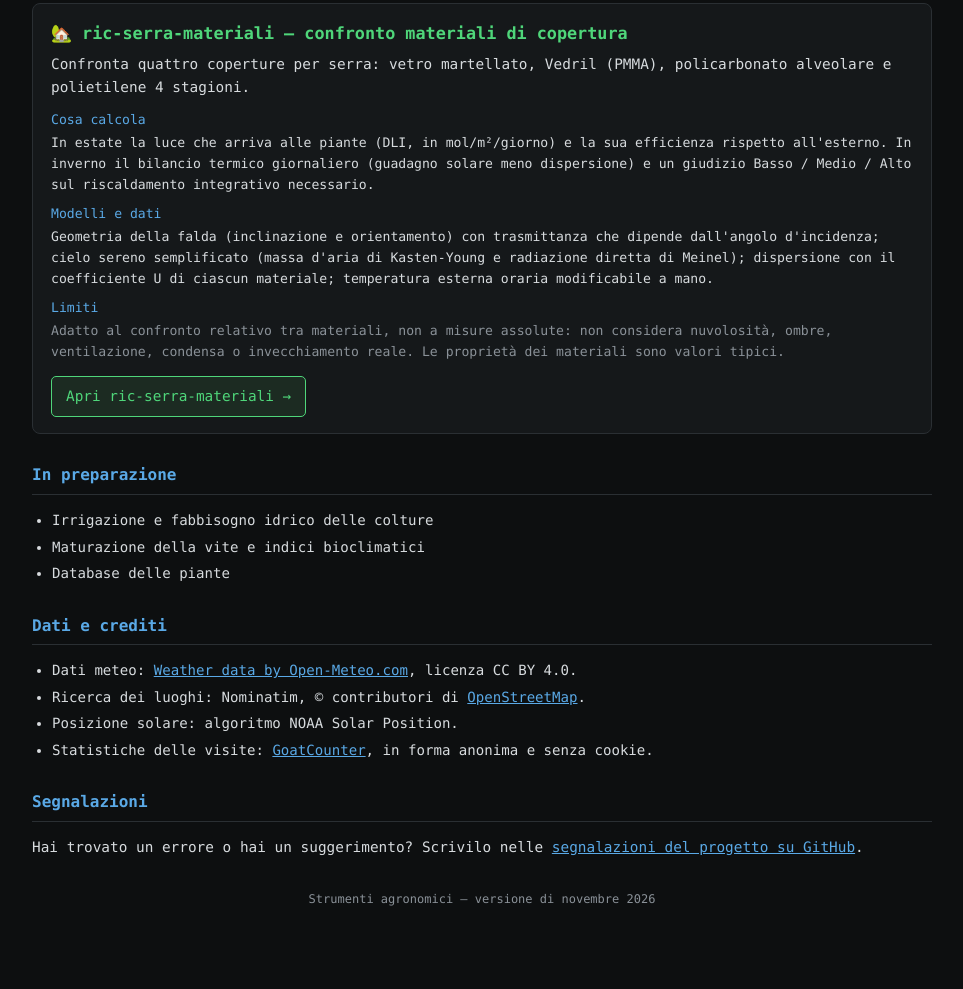
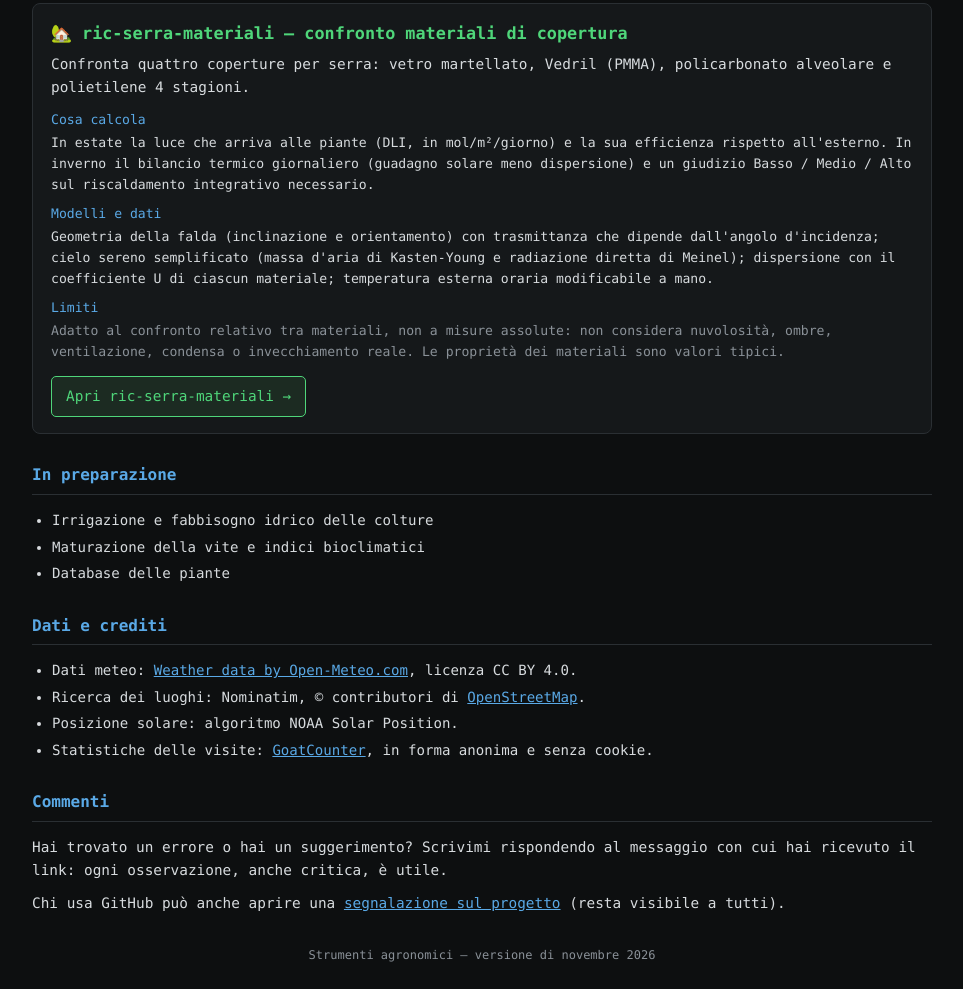
Before and after one commit to Riccardo1960L/strumenti-agronomici, a plain HTML site: page index.html in a window 1280 px wide. Shown: the part 1213-2202 px from the top of the page, without its empty margins (158-1121 px from the left). Before the commit the page ends 2146 px from the top, so only its background shows below. Drawn offline with Linux system fonts and the light colour scheme.

Commit message:
Commenti: rispondere al messaggio di invito

```diff
--- a/index.html
+++ b/index.html
@@ -102,8 +102,9 @@
     <li>Statistiche delle visite: <a href="https://www.goatcounter.com/" target="_blank" rel="noopener">GoatCounter</a>, in forma anonima e senza cookie.</li>
   </ul>
 
-  <h2>Segnalazioni</h2>
-  <p>Hai trovato un errore o hai un suggerimento? Scrivilo nelle <a href="https://github.com/Riccardo1960L/strumenti-agronomici/issues" target="_blank" rel="noopener">segnalazioni del progetto su GitHub</a>.</p>
+  <h2>Commenti</h2>
+  <p>Hai trovato un errore o hai un suggerimento? Scrivimi rispondendo al messaggio con cui hai ricevuto il link: ogni osservazione, anche critica, è utile.</p>
+  <p>Chi usa GitHub può anche aprire una <a href="https://github.com/Riccardo1960L/strumenti-agronomici/issues" target="_blank" rel="noopener">segnalazione sul progetto</a> (resta visibile a tutti).</p>
 
   <footer>Strumenti agronomici — versione di novembre 2026</footer>
 </div>
```
